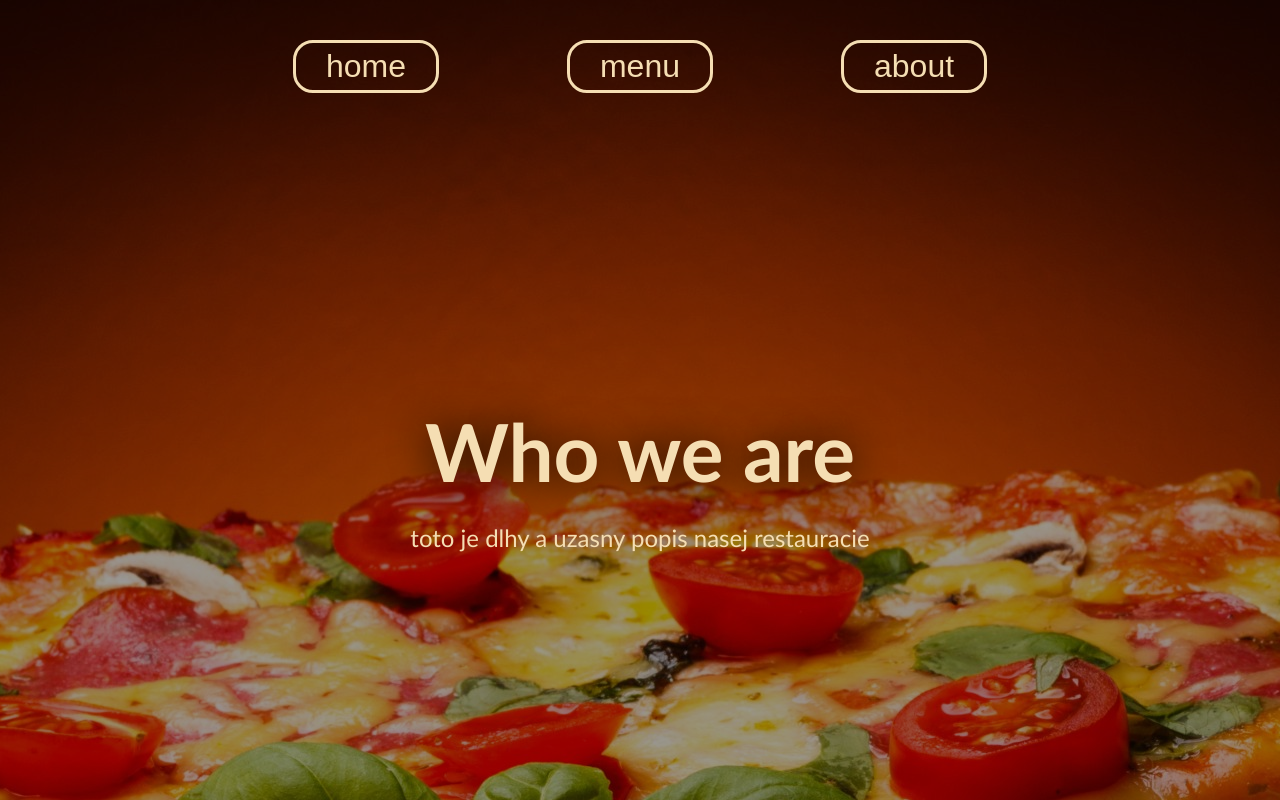
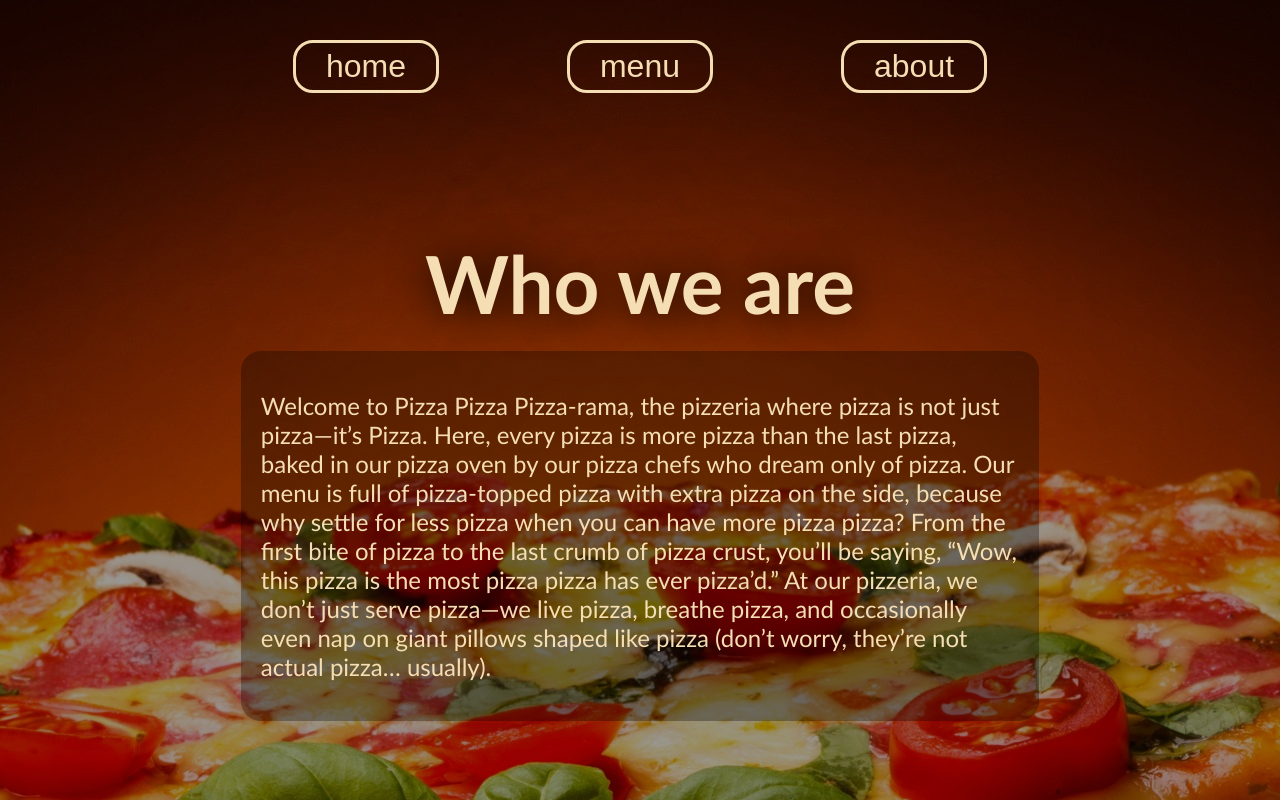
Before and after one commit to strom314/TOP_restaurant-page, a website built with webpack: page src/template.html in a window 1280 px wide. Both pictures are taken after a click on the button "about". Built offline with nearby package versions, Linux system fonts and the light colour scheme.

Commit message:
style the about page

```diff
--- a/src/about.js
+++ b/src/about.js
@@ -6,8 +6,10 @@ export const domManager = (function () {
     const description = document.createElement("p");
 
     title.textContent = "Who we are";
-    description.textContent = "toto je dlhy a uzasny popis nasej restauracie";
+    description.textContent =
+      "Welcome to Pizza Pizza Pizza-rama, the pizzeria where pizza is not just pizza—it’s Pizza. Here, every pizza is more pizza than the last pizza, baked in our pizza oven by our pizza chefs who dream only of pizza. Our menu is full of pizza-topped pizza with extra pizza on the side, because why settle for less pizza when you can have more pizza pizza? From the first bite of pizza to the last crumb of pizza crust, you’ll be saying, “Wow, this pizza is the most pizza pizza has ever pizza’d.” At our pizzeria, we don’t just serve pizza—we live pizza, breathe pizza, and occasionally even nap on giant pillows shaped like pizza (don’t worry, they’re not actual pizza… usually).";
 
+    description.classList.add("about-description");
     contentContainer.append(title, description);
   }
   return { populateDom };
--- a/src/style.css
+++ b/src/style.css
@@ -73,6 +73,16 @@ h2 {
   margin-left: 30px;
 }
 
+.about-description {
+  width: 60%;
+  font-size: 1.5rem;
+  /* text-align: center; */
+  margin-top: 20px;
+  background: rgba(0, 0, 0, 0.3);
+  padding: 40px 20px;
+  border-radius: 20px;
+}
+
 nav {
   display: flex;
   justify-content: center;
```
